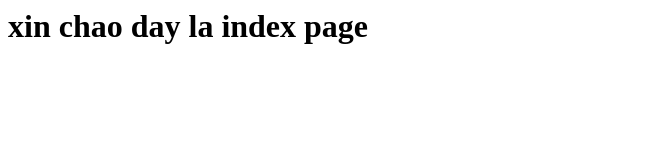
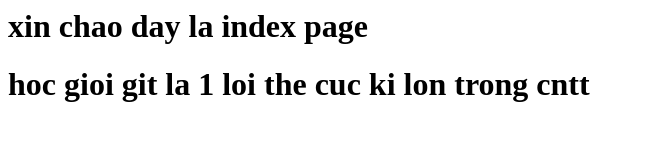
Before and after one commit to nvngon2604/nvngon2604, a plain HTML site: page index.html in a window 1280 px wide. Shown: the whole page, without its empty margins (0-645 px from the left). Drawn offline with Linux system fonts and the light colour scheme.

Commit message:
Update index.html

```diff
--- a/index.html
+++ b/index.html
@@ -1 +1,3 @@
 <h1>xin chao day la index page</h1>
+
+<h1>hoc gioi git la 1 loi the cuc ki lon trong cntt</h1>
```
